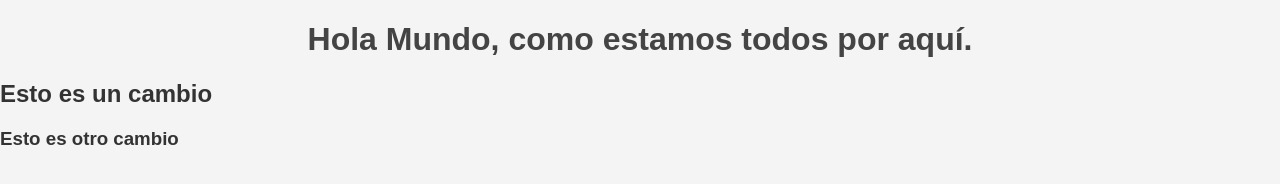
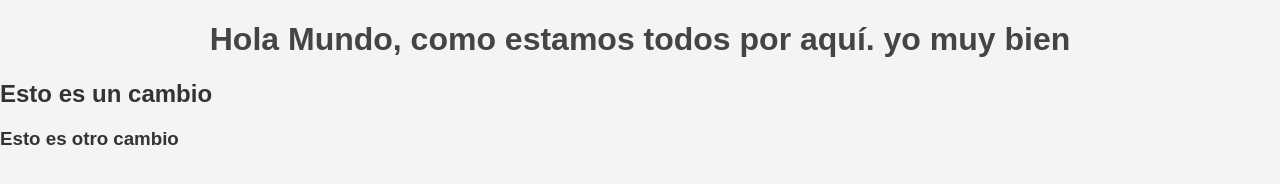
Before and after one commit to Deltalank/GItHub_prueba, a plain HTML site: page index.html in a window 1280 px wide. Drawn offline with Linux system fonts and the light colour scheme.

Commit message:
añadimos en el <h1> "yo muy bien"

```diff
--- a/index.html
+++ b/index.html
@@ -7,7 +7,7 @@
     <link rel="stylesheet" href="estilos.css">
 </head>
 <body>
-    <h1>Hola Mundo, como estamos todos por aquí.</h1>
+    <h1>Hola Mundo, como estamos todos por aquí. yo muy bien</h1>
     <h2>Esto es un cambio</h2>
     <h3>Esto es otro cambio</h3>
 </body>
```
